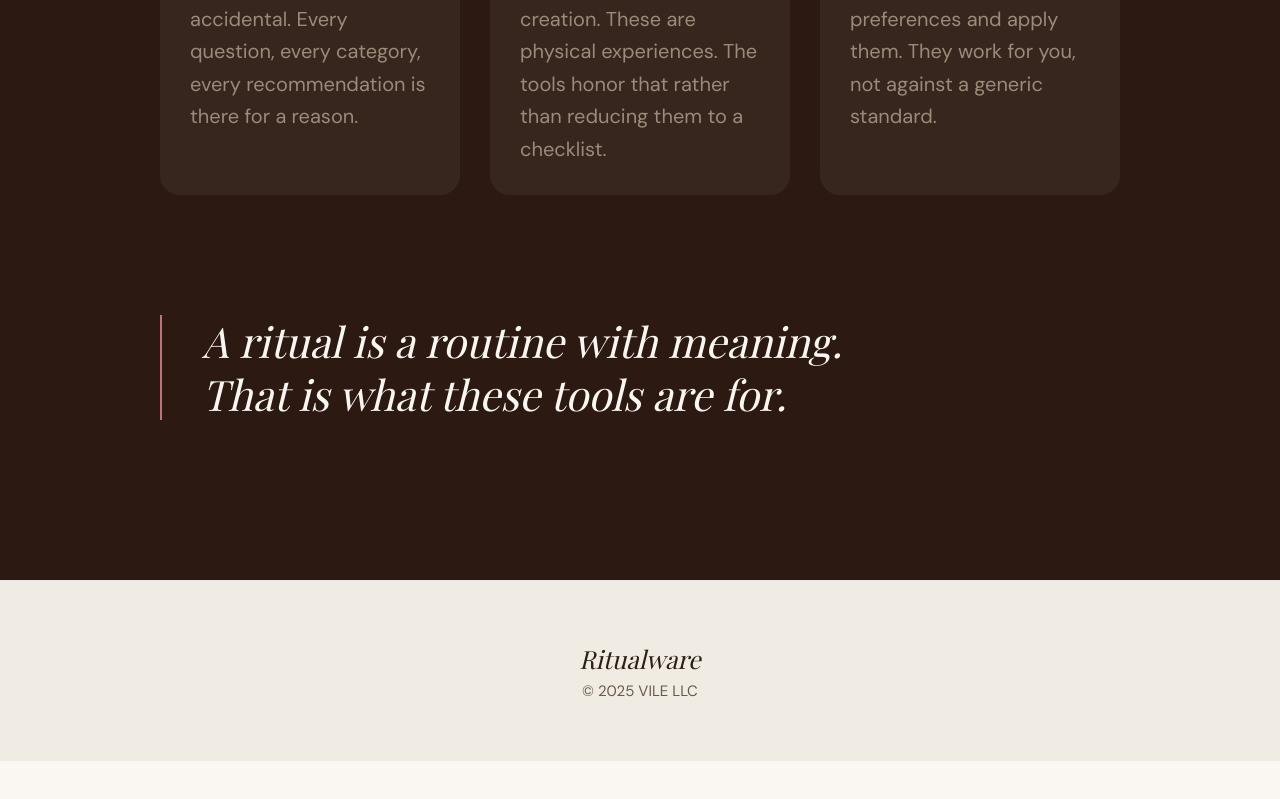
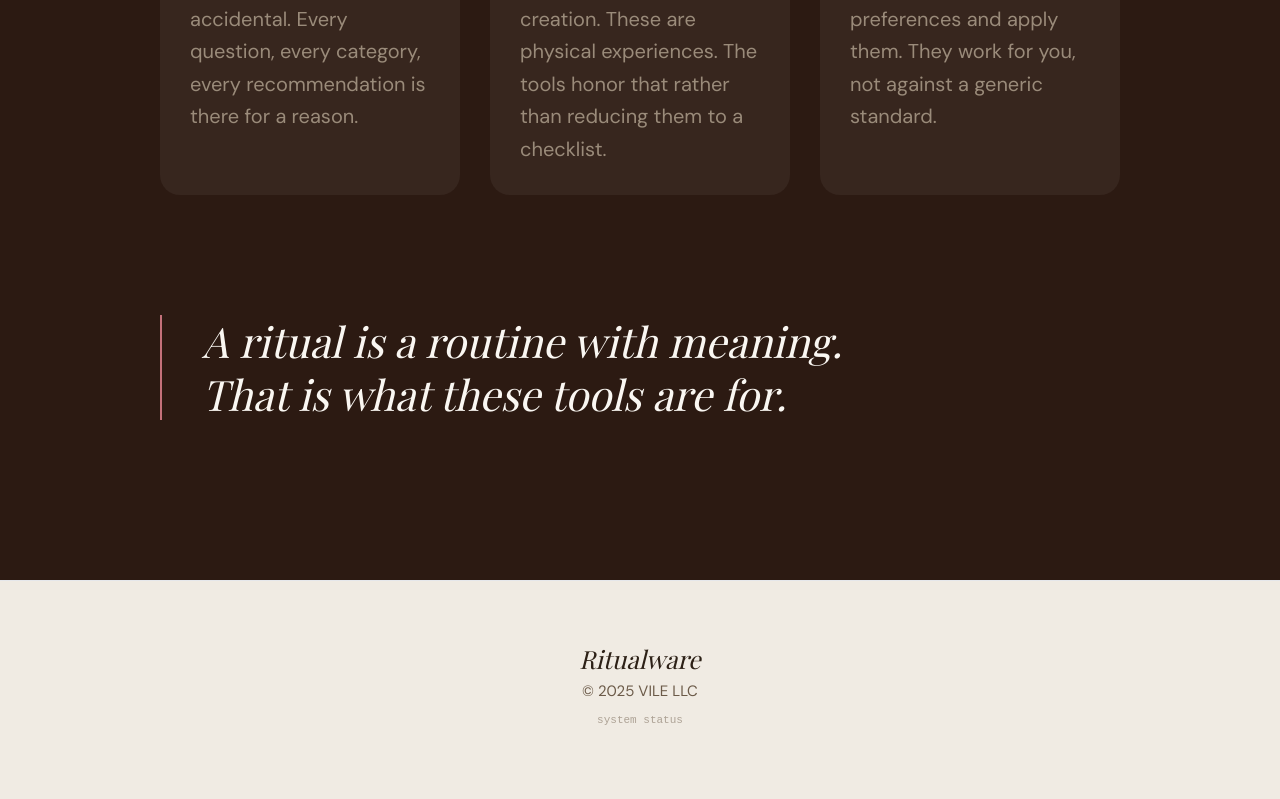
Before and after one commit to thevillanelle/ritualware, a React (Vite) app: page /about in a window 1280 px wide. Shown: the part 2398-3197 px from the top of the page. Before the commit the page ends 3159 px from the top, so only its background shows below. Built offline with nearby package versions, Linux system fonts and the light colour scheme; a web font is replaced by a local one.

Commit message:
feat: add status link to footer

```diff
--- a/src/components/Footer.jsx
+++ b/src/components/Footer.jsx
@@ -3,6 +3,12 @@ export default function Footer() {
     <footer className="bg-cream-alt border-t border-ink/10 py-12 px-6 text-center">
       <p className="font-display italic text-xl text-ink mb-1">Ritualware</p>
       <p className="font-sans text-xs text-ink-muted">© 2025 VILE LLC</p>
-    </footer>
+      <div style={{ textAlign: 'center', paddingBottom: '1.5rem' }}>
+    <a href="/status" style={{ fontFamily: 'monospace', fontSize: '11px', color: 'var(--ink-muted)', opacity: 0.5 }}
+      className="hover:opacity-80 transition-opacity">
+      system status
+    </a>
+  </div>
+</footer>
   )
 }
```
